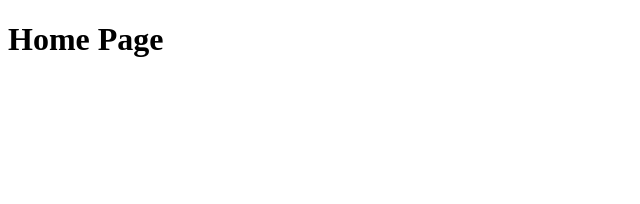
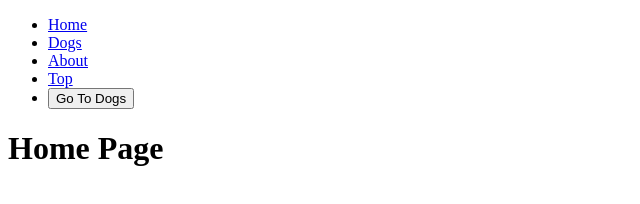
Before and after one commit to zmattingly/rate-dogs, a Gatsby site: page / in a window 1280 px wide. Shown: the whole page, without its empty margins (0-640 px from the left). Built offline with nearby package versions, Linux system fonts and the light colour scheme; Gatsby itself is replaced by a stand-in of ours.

Commit message:
Step 02: Pages with Link and naviagate nav

```diff
--- a/src/components/Nav.jsx
+++ b/src/components/Nav.jsx
@@ -1,17 +1,33 @@
 import React from 'react'
+import { Link, navigate } from 'gatsby'
 
 const Nav = () => {
+  const goToDogs = () => {
+    setTimeout(() => {
+      console.log('Going to Dogs after 2 seconds')
+      navigate('/dogs', { replace: true })
+    }, 2000)
+  }
+
   return (
     <nav>
       <ul>
         <li>
-          <a href="/dogs">Dogs</a>
+          <Link to="/">Home</Link>
         </li>
         <li>
-          <a href="/about">About</a>
+          <Link to="/dogs">Dogs</Link>
         </li>
         <li>
-          <a href="/top">Top</a>
+          <Link to="/about">About</Link>
+        </li>
+        <li>
+          <Link to="/top">Top</Link>
+        </li>
+        <li>
+          <button type="button" onClick={goToDogs}>
+            Go To Dogs
+          </button>
         </li>
       </ul>
     </nav>
--- a/src/pages/index.jsx
+++ b/src/pages/index.jsx
@@ -1,7 +1,10 @@
 import React from 'react'
+
+import Nav from '../components/Nav'
 
 const HomePage = () => (
   <div>
+    <Nav />
     <h1>Home Page</h1>
   </div>
 )
```
